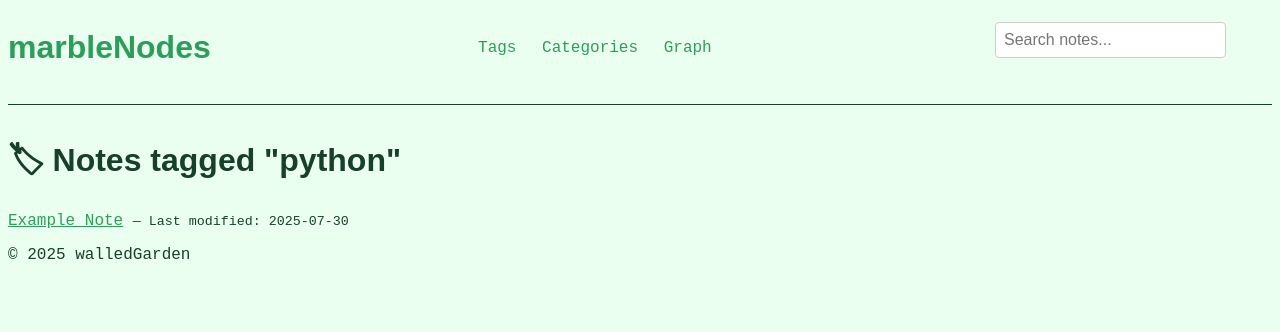
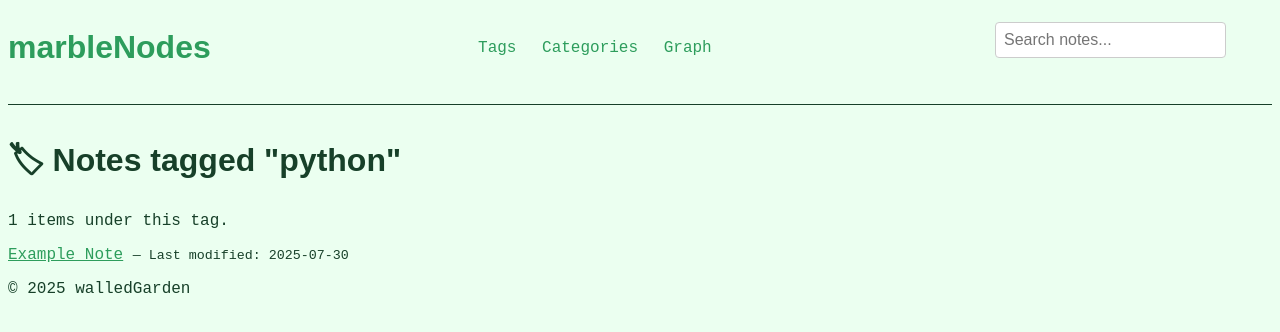
Before and after one commit to dduyg/5566677, a Jekyll site: the page built from tags/python.md, in a window 1280 px wide. Shown: the top 332 px of the page. Built offline with Jekyll 4.4.1, drawn with Linux system fonts in a browser that asks for light colours; some web fonts are replaced; comment, search, counter and statistics services are not loaded.

Commit message:
Update tag.html

```diff
--- a/_layouts/tag.html
+++ b/_layouts/tag.html
@@ -2,13 +2,14 @@
 layout: default
 ---
 
+{% assign published_notes = site.notes | where_exp: "note", "note.published != false" %}
+{% assign tagged_notes = published_notes | where_exp: "note", "note.tags contains page.tag" %}
+{% assign sorted_notes = tagged_notes | sort: "last_modified_at" | reverse %}
+
 <h1>🏷 Notes tagged "{{ page.tag }}"</h1>
+<p>{{ sorted_notes | size }} item{% if sorted_notes | size != 1 %}s{% endif %} under this tag.</p>
 
 <ul>
-  {% assign published_notes = site.notes | where_exp: "note", "note.published != false" %}
-  {% assign tagged_notes = published_notes | where_exp: "note", "note.tags contains page.tag" %}
-  {% assign sorted_notes = tagged_notes | sort: "last_modified_at" | reverse %}
-
   {% for note in sorted_notes %}
     <li>
       <a href="{{ note.url | relative_url }}">{{ note.title }}</a>
```
